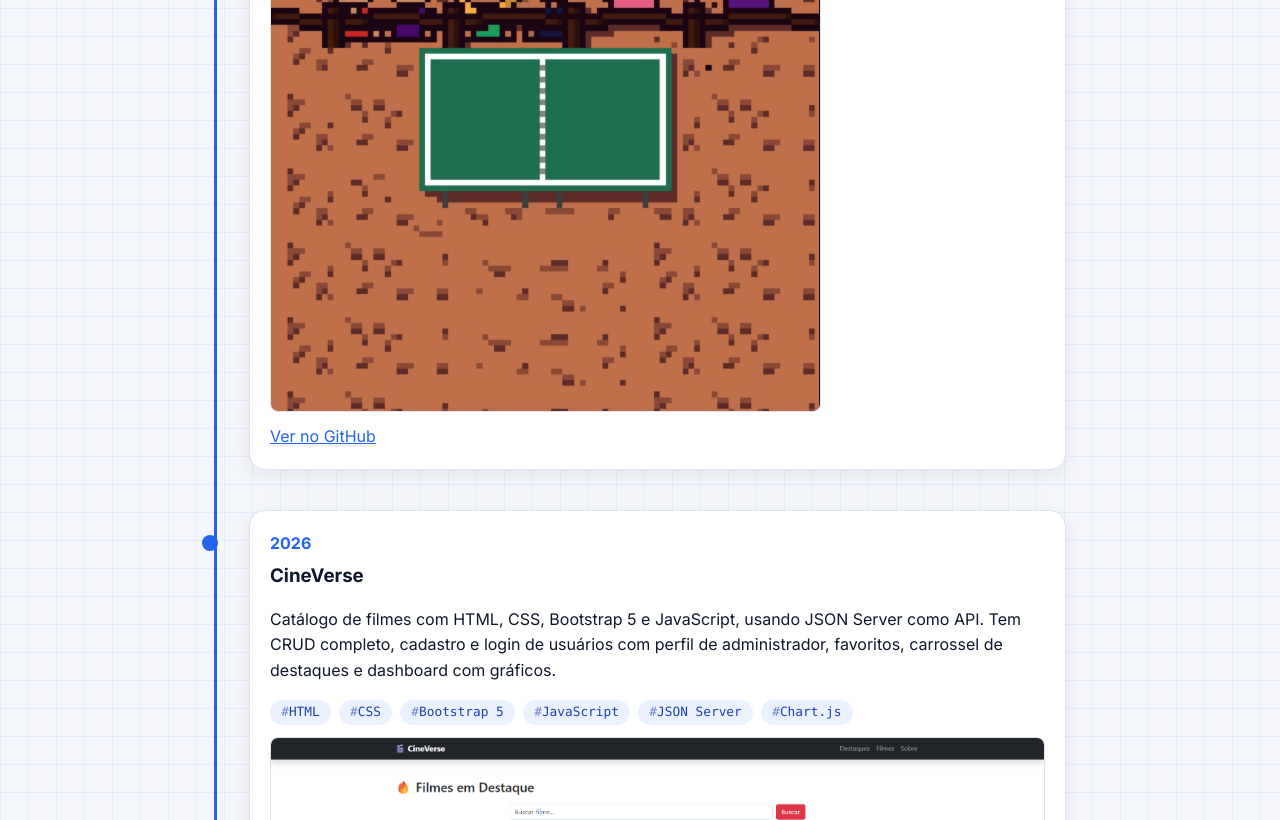
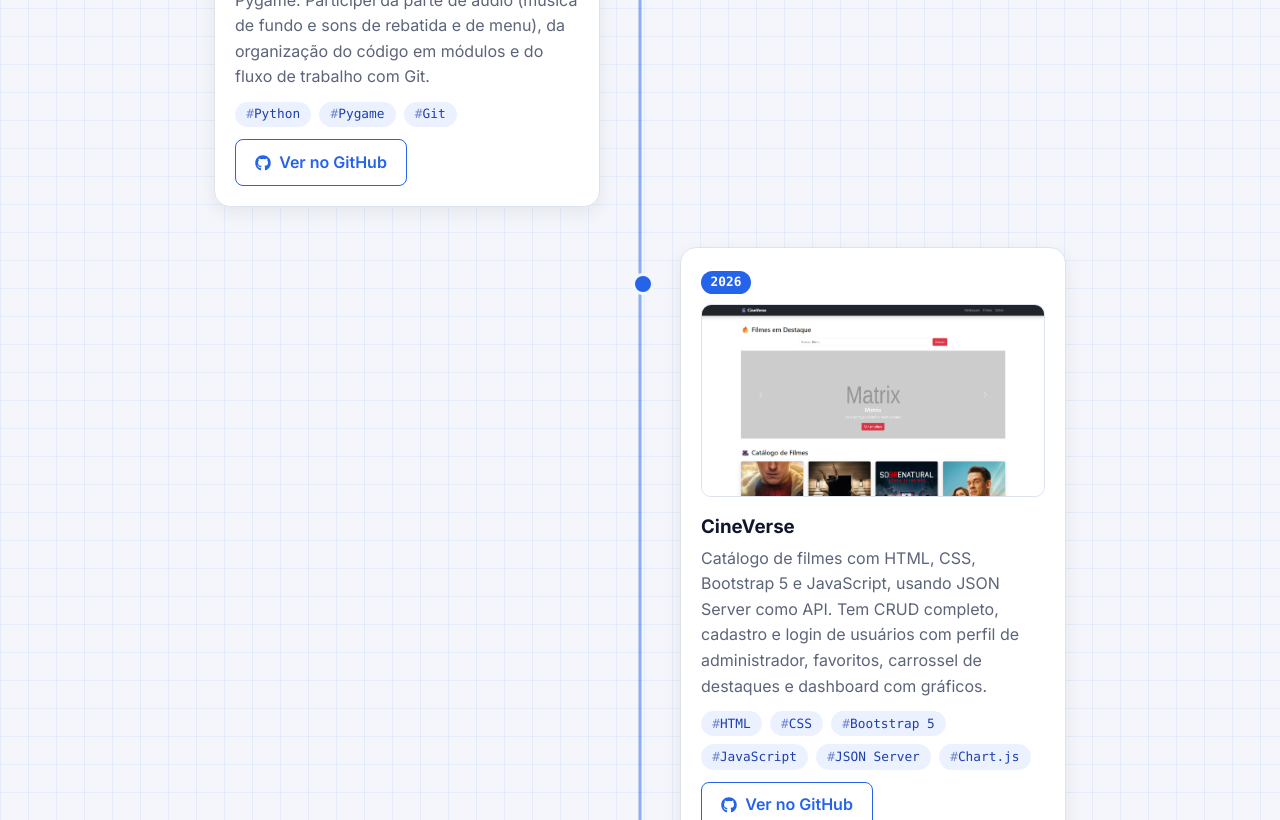
Before and after one commit to daniell-2508/portfolio, a React (Vite) app: page / in a window 1280 px wide. Shown: the part 1980-2800 px from the top of the page. Built offline with nearby package versions, Linux system fonts and the light colour scheme.

Commit message:
Linha do tempo em zigue-zague, animacoes de entrada e hover azul no tema claro

```diff
--- a/src/components/Experiencias.jsx
+++ b/src/components/Experiencias.jsx
@@ -1,4 +1,5 @@
 import experiencias from '../data/experiencias'
+import Revelar from './Revelar'
 
 const textos = {
   pt: { titulo: 'Experiências', certificado: 'Ver certificado' },
@@ -12,8 +13,9 @@ function Experiencias({ idioma }) {
     <section id="experiencias">
       <h2>{t.titulo}</h2>
       <div className="experiencias">
-        {experiencias.map((e) => (
-          <article key={e.id} className="experiencia">
+        {experiencias.map((e, i) => (
+          <Revelar key={e.id} atraso={i * 120}>
+            <article className="experiencia">
               <h3>{e.cargo[idioma]}</h3>
               <p className="experiencia__local">{e.instituicao[idioma]}</p>
               <p className="experiencia__periodo">{e.periodo[idioma]}</p>
@@ -24,6 +26,7 @@ function Experiencias({ idioma }) {
                 </a>
               )}
             </article>
+          </Revelar>
         ))}
       </div>
     </section>
--- a/src/components/Hobbies.jsx
+++ b/src/components/Hobbies.jsx
@@ -1,3 +1,5 @@
+import Revelar from './Revelar'
+
 const textos = {
   pt: { titulo: 'Hobbies' },
   en: { titulo: 'Hobbies' },
@@ -12,6 +14,11 @@ const hobbies = [
       pt: 'Ao longo da vida, pratiquei futebol, futsal, basquete, ping-pong e corrida. Hoje jogo pela atlética do meu curso, foco na musculação e estou me preparando para correr a Meia Maratona da Pampulha no fim do ano.',
       en: "Throughout my life, I've played soccer, futsal, basketball and table tennis, and I've also done a lot of running. Today I play for my course's student athletic association, focus on strength training, and I'm getting ready to run the Pampulha Half Marathon at the end of the year.",
     },
+    // exemplo de foto (descomenta e ajusta quando tiver):
+    // fotos: [
+    //   { src: '/hobbies/jogo.jpg', legenda: { pt: 'Jogo pela atlética', en: 'Game day with the team' } },
+    // ],
+    fotos: [],
   },
   {
     id: 'filmes',
@@ -21,6 +28,7 @@ const hobbies = [
       pt: 'Sou apaixonado por filmes. Uso o Letterboxd para registrar tudo o que assisto e dar uma nota para cada um.',
       en: 'I am passionate about movies. I use Letterboxd to log everything I watch and give each film a rating.',
     },
+    fotos: [],
   },
 ]
 
@@ -31,12 +39,16 @@ function Hobbies({ idioma }) {
     <section id="hobbies">
       <h2>{t.titulo}</h2>
       <div className="hobbies">
-        {hobbies.map((h) => (
-          <article key={h.id} className="hobby">
-            <span className="hobby__icone">{h.icone}</span>
-            <h3>{h.titulo[idioma]}</h3>
-            <p>{h.texto[idioma]}</p>
-          </article>
+        {hobbies.map((h, i) => (
+          <Revelar key={h.id} className="hobby-slot" atraso={i * 120}>
+            <article className="hobby">
+              <span className="hobby__icone">{h.icone}</span>
+              <h3>{h.titulo[idioma]}</h3>
+              <p>{h.texto[idioma]}</p>
+
+
+            </article>
+          </Revelar>
         ))}
       </div>
     </section>
--- a/src/components/Projetos.jsx
+++ b/src/components/Projetos.jsx
@@ -1,4 +1,6 @@
+import { FaGithub } from 'react-icons/fa'
 import projetos from '../data/projetos'
+import Revelar from './Revelar'
 
 const textos = {
   pt: { titulo: 'Projetos', github: 'Ver no GitHub', alt: 'Tela do projeto' },
@@ -13,10 +15,19 @@ function Projetos({ idioma }) {
   return (
     <section id="projetos">
       <h2>{t.titulo}</h2>
-      <div className="timeline">
-        {ordenados.map((p) => (
-          <article key={p.id} className="timeline__item">
-            <span className="timeline__ano">{p.ano}</span>
+      <div className="linha-tempo">
+        {ordenados.map((p, i) => (
+          <Revelar
+            key={p.id}
+            className={`projeto ${i % 2 === 0 ? 'projeto--esq' : 'projeto--dir'}`}
+          >
+            <article className="projeto__card">
+              <span className="projeto__ano">{p.ano}</span>
+              <img
+                className="projeto__img"
+                src={p.imagem}
+                alt={`${t.alt} ${p.nome}`}
+              />
               <h3>{p.nome}</h3>
               <p>{p.descricao[idioma]}</p>
               <ul className="tags">
@@ -24,15 +35,16 @@ function Projetos({ idioma }) {
                   <li key={tec}>{tec}</li>
                 ))}
               </ul>
-            <img
-              className="timeline__img"
-              src={p.imagem}
-              alt={`${t.alt} ${p.nome}`}
-            />
-            <a href={p.repositorio} target="_blank" rel="noreferrer">
-              {t.github}
+              <a
+                className="botao botao--contorno"
+                href={p.repositorio}
+                target="_blank"
+                rel="noreferrer"
+              >
+                <FaGithub /> {t.github}
               </a>
             </article>
+          </Revelar>
         ))}
       </div>
     </section>
--- /dev/null
+++ b/src/components/Revelar.jsx
@@ -0,0 +1,40 @@
+import { useEffect, useRef } from 'react'
+
+function Revelar({ as: Tag = 'div', className = '', atraso = 0, children }) {
+  const ref = useRef(null)
+
+  useEffect(() => {
+    const el = ref.current
+    if (!el) return
+
+    const reduzido = window.matchMedia('(prefers-reduced-motion: reduce)').matches
+    if (reduzido || !('IntersectionObserver' in window)) {
+      el.classList.add('revelado')
+      return
+    }
+
+    const observador = new IntersectionObserver(
+      ([entrada]) => {
+        if (entrada.isIntersecting) {
+          el.classList.add('revelado')
+          observador.disconnect()
+        }
+      },
+      { threshold: 0.15 }
+    )
+    observador.observe(el)
+    return () => observador.disconnect()
+  }, [])
+
+  return (
+    <Tag
+      ref={ref}
+      className={`revelar ${className}`}
+      style={{ transitionDelay: `${atraso}ms` }}
+    >
+      {children}
+    </Tag>
+  )
+}
+
+export default Revelar
--- a/src/index.css
+++ b/src/index.css
@@ -808,10 +808,17 @@ section h2::before {
   opacity: 0.6;
 }
 
-/* hobbies como post-its tortinhos */
-:root:not([data-tema='dark']) .hobby:nth-child(odd)  { transform: rotate(-1deg); }
-:root:not([data-tema='dark']) .hobby:nth-child(even) { transform: rotate(1deg); }
-:root:not([data-tema='dark']) .hobby:hover { transform: rotate(0) translateY(-4px); }
+.hobby-slot {
+  display: flex;
+}
+
+.hobby-slot .hobby {
+  flex: 1;
+}
+
+:root:not([data-tema='dark']) .hobby-slot:nth-child(odd) .hobby  { transform: rotate(-1deg); }
+:root:not([data-tema='dark']) .hobby-slot:nth-child(even) .hobby { transform: rotate(1deg); }
+:root:not([data-tema='dark']) .hobby-slot .hobby:hover { transform: rotate(0) translateY(-4px); }
 
 /* botões com profundidade */
 :root:not([data-tema='dark']) .botao:not(.botao--contorno),
@@ -866,3 +873,211 @@ section h2::before {
 @media (prefers-reduced-motion: reduce) {
   .rastro { display: none; }
 }
+
+/* ===== Animação de entrada (componente Revelar) ===== */
+.revelar {
+  opacity: 0;
+  transform: translateY(24px);
+  transition: opacity 0.6s ease, transform 0.6s ease;
+}
+.projeto--esq.revelar { transform: translateX(-28px); }
+.projeto--dir.revelar { transform: translateX(28px); }
+
+.revelar.revelado {
+  opacity: 1;
+  transform: none;
+}
+
+/* ===== Linha do tempo em zigue-zague ===== */
+.linha-tempo {
+  position: relative;
+  margin-top: 2rem;
+}
+
+.linha-tempo::before {
+  content: '';
+  position: absolute;
+  top: 0;
+  bottom: 0;
+  left: 50%;
+  width: 3px;
+  background: var(--destaque);
+  opacity: 0.5;
+  border-radius: 2px;
+  transform: translateX(-50%);
+}
+
+.projeto {
+  position: relative;
+  width: 50%;
+  padding: 0 2.5rem 2.5rem 0;
+}
+
+.projeto--dir {
+  margin-left: 50%;
+  padding: 0 0 2.5rem 2.5rem;
+}
+
+.projeto::before {
+  content: '';
+  position: absolute;
+  top: 1.6rem;
+  right: -8px;
+  width: 16px;
+  height: 16px;
+  border: 3px solid var(--bg);
+  border-radius: 50%;
+  background: var(--destaque);
+}
+
+.projeto--dir::before {
+  right: auto;
+  left: -8px;
+}
+
+[data-tema='dark'] .projeto::before {
+  box-shadow: 0 0 12px var(--destaque);
+}
+
+.projeto__card {
+  padding: 1.25rem;
+  background: var(--card);
+  border: 1px solid var(--borda);
+  border-radius: 16px;
+  box-shadow: var(--sombra);
+  transition: transform 0.2s, box-shadow 0.2s;
+}
+
+.projeto__card:hover {
+  transform: translateY(-4px);
+}
+
+[data-tema='dark'] .projeto__card:hover {
+  box-shadow: 0 0 0 1px #facc15, 0 8px 28px rgba(250, 204, 21, 0.18);
+}
+
+.projeto__ano {
+  display: inline-block;
+  margin-bottom: 0.6rem;
+  padding: 0.1rem 0.6rem;
+  border-radius: 999px;
+  background: var(--destaque);
+  color: #ffffff;
+  font-family: ui-monospace, Consolas, monospace;
+  font-size: 0.8rem;
+  font-weight: 700;
+}
+
+[data-tema='dark'] .projeto__ano {
+  color: #0b0f19;
+}
+
+.projeto__img {
+  display: block;
+  width: 100%;
+  aspect-ratio: 16 / 9;
+  margin-bottom: 0.9rem;
+  border: 1px solid var(--borda);
+  border-radius: 10px;
+  object-fit: cover;
+  object-position: top;
+}
+
+.projeto__card h3 {
+  margin: 0 0 0.25rem;
+}
+
+.projeto__card p {
+  margin: 0;
+  color: var(--texto-suave);
+}
+
+.projeto__card .botao {
+  display: inline-flex;
+  align-items: center;
+  gap: 0.5rem;
+}
+
+/* celular: linha na esquerda e cards em coluna única */
+@media (max-width: 700px) {
+  .linha-tempo::before {
+    left: 8px;
+    transform: none;
+  }
+
+  .projeto,
+  .projeto--dir {
+    width: 100%;
+    margin-left: 0;
+    padding: 0 0 2rem 2.5rem;
+  }
+
+  .projeto::before,
+  .projeto--dir::before {
+    right: auto;
+    left: 0;
+  }
+
+  .projeto--esq.revelar,
+  .projeto--dir.revelar {
+    transform: translateY(24px);
+  }
+
+  .projeto--esq.revelar.revelado,
+  .projeto--dir.revelar.revelado {
+    transform: none;
+  }
+}
+
+/* ===== Topo: entrada em sequência (só CSS, sem mexer no Topo.jsx) ===== */
+@keyframes entrada {
+  from { opacity: 0; translate: 0 16px; }
+  to   { opacity: 1; translate: 0 0; }
+}
+
+.topo__foto-caixa,
+.topo__ola,
+.topo h1,
+.topo__funcao,
+.topo__foco,
+.topo__botoes,
+.topo__selo {
+  animation: entrada 0.7s ease both;
+}
+
+.topo__foto-caixa { animation-delay: 0.05s; }
+.topo__ola        { animation-delay: 0.1s; }
+.topo h1          { animation-delay: 0.2s; }
+.topo__funcao     { animation-delay: 0.3s; }
+.topo__foco       { animation-delay: 0.4s; }
+.topo__botoes     { animation-delay: 0.5s; }
+.topo__selo       { animation-delay: 0.6s; }
+
+/* respeita quem desativa animações no sistema */
+@media (prefers-reduced-motion: reduce) {
+  .revelar,
+  .projeto--esq.revelar,
+  .projeto--dir.revelar {
+    opacity: 1;
+    transform: none;
+    transition: none;
+  }
+
+  .topo__foto-caixa,
+  .topo__ola,
+  .topo h1,
+  .topo__funcao,
+  .topo__foco,
+  .topo__botoes,
+  .topo__selo {
+    animation: none;
+  }
+}
+
+/* hover do tema claro: borda azul + brilho */
+:root:not([data-tema='dark']) .projeto__card:hover,
+:root:not([data-tema='dark']) .experiencia:hover,
+:root:not([data-tema='dark']) .hobby:hover {
+  border-color: var(--destaque);
+  box-shadow: 0 0 0 1px var(--destaque), 0 8px 28px rgba(37, 99, 235, 0.18);
+}
```
Lines whose indentation alone changed are shown as unchanged.
